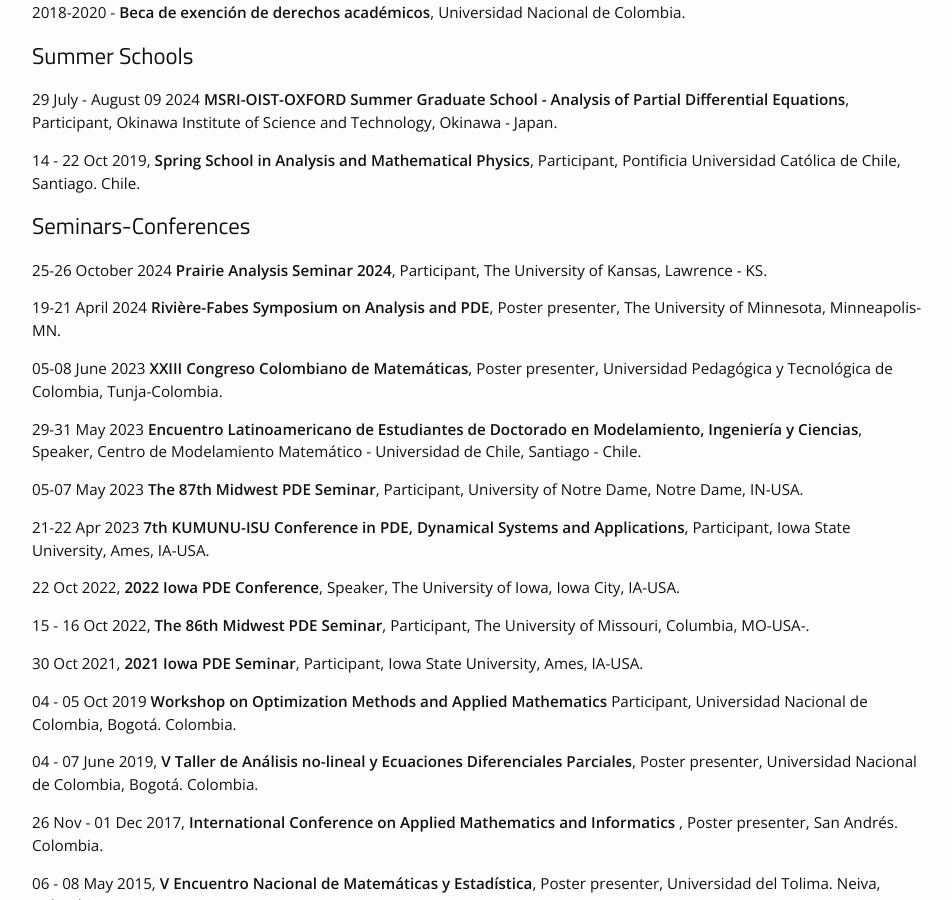
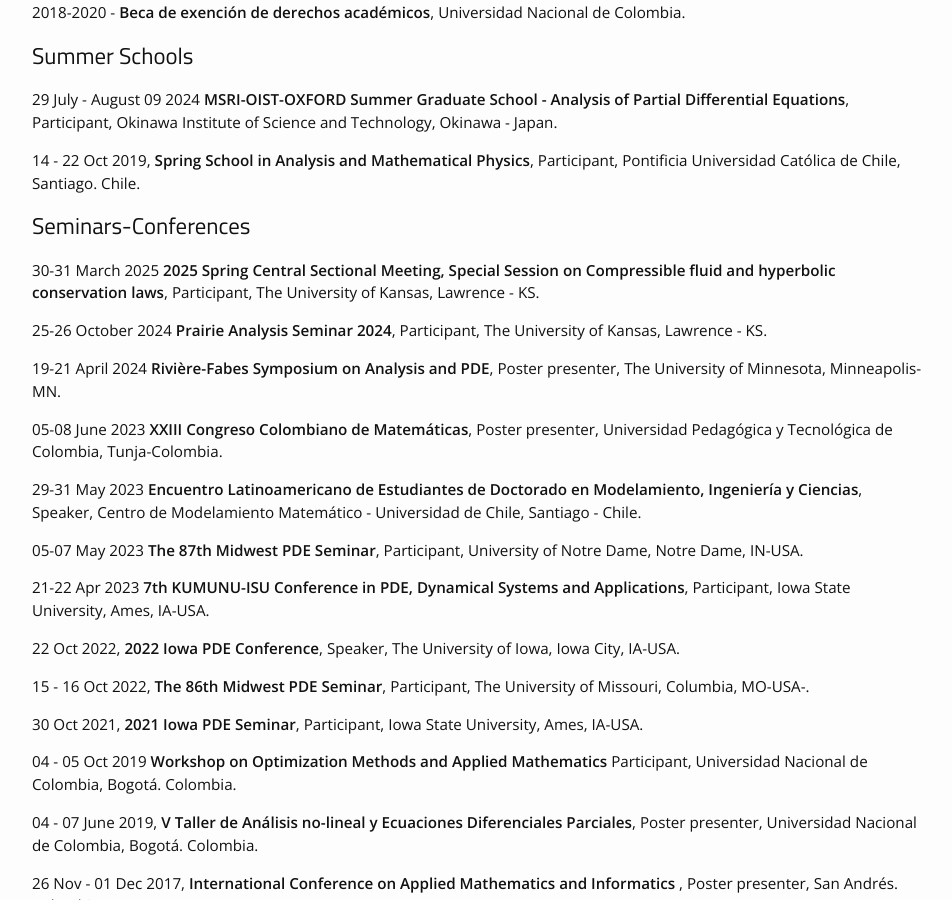
Before and after one commit to jdavidbel/jdavidbel.github.io, a Jekyll site: the page built from cv.md, in a window 1280 px wide and 900 px high, scrolled down 554 px. Shown: the whole window, without its empty margins (163-1115 px from the left). Built offline with Jekyll 4.4.1, drawn with Linux system fonts in a browser that asks for light colours.

Commit message:
Update cv.md
added Kansas conference

```diff
--- a/cv.md
+++ b/cv.md
@@ -36,6 +36,8 @@ Spring 2025  **Post-Comprehensive Research Fellowship**, Graduate College, The U
 
 ## Seminars-Conferences
 
+30-31 March 2025 **2025 Spring Central Sectional Meeting, Special Session on Compressible fluid and hyperbolic conservation laws**, Participant, The University of Kansas, Lawrence - KS.
+
 25-26 October 2024 **Prairie Analysis Seminar 2024**, Participant, The University of Kansas, Lawrence - KS.
 
 19-21 April 2024 **Rivière-Fabes Symposium on Analysis and PDE**, Poster presenter, The University of Minnesota, Minneapolis- MN.
```
